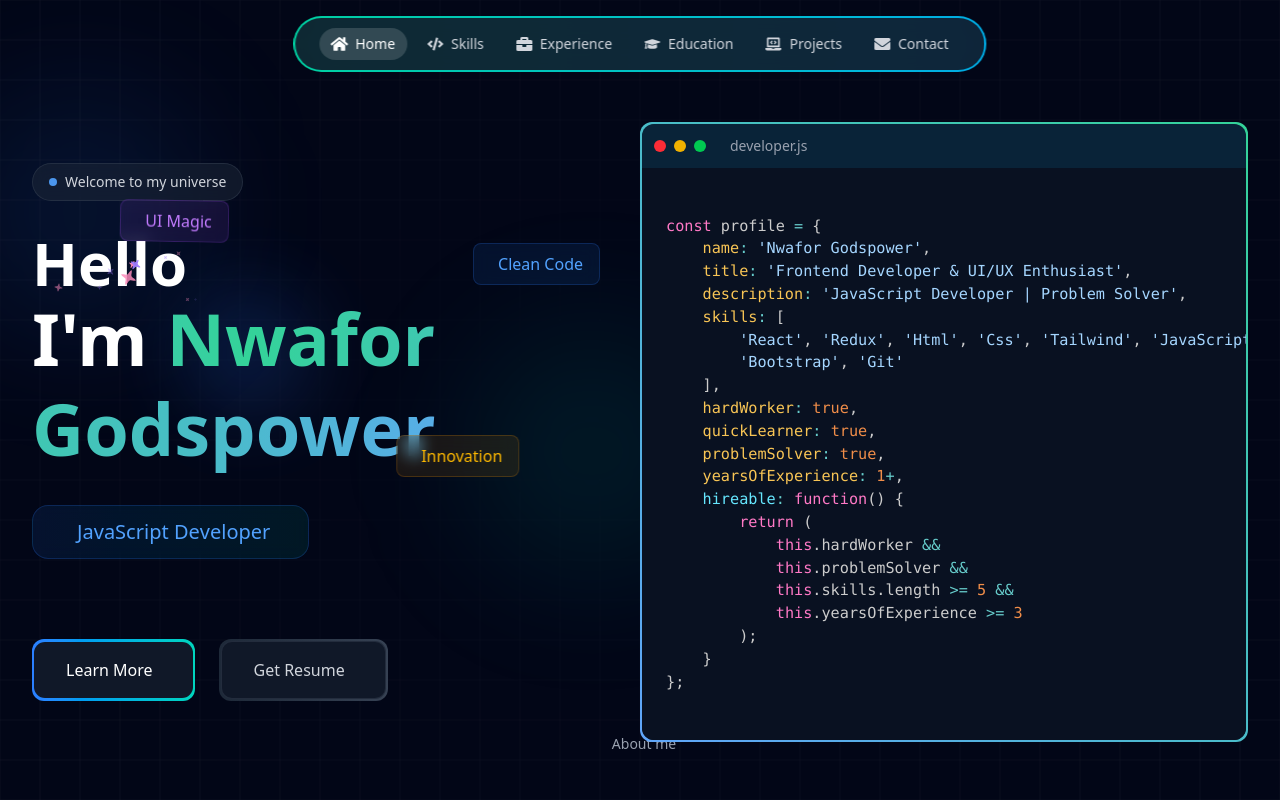
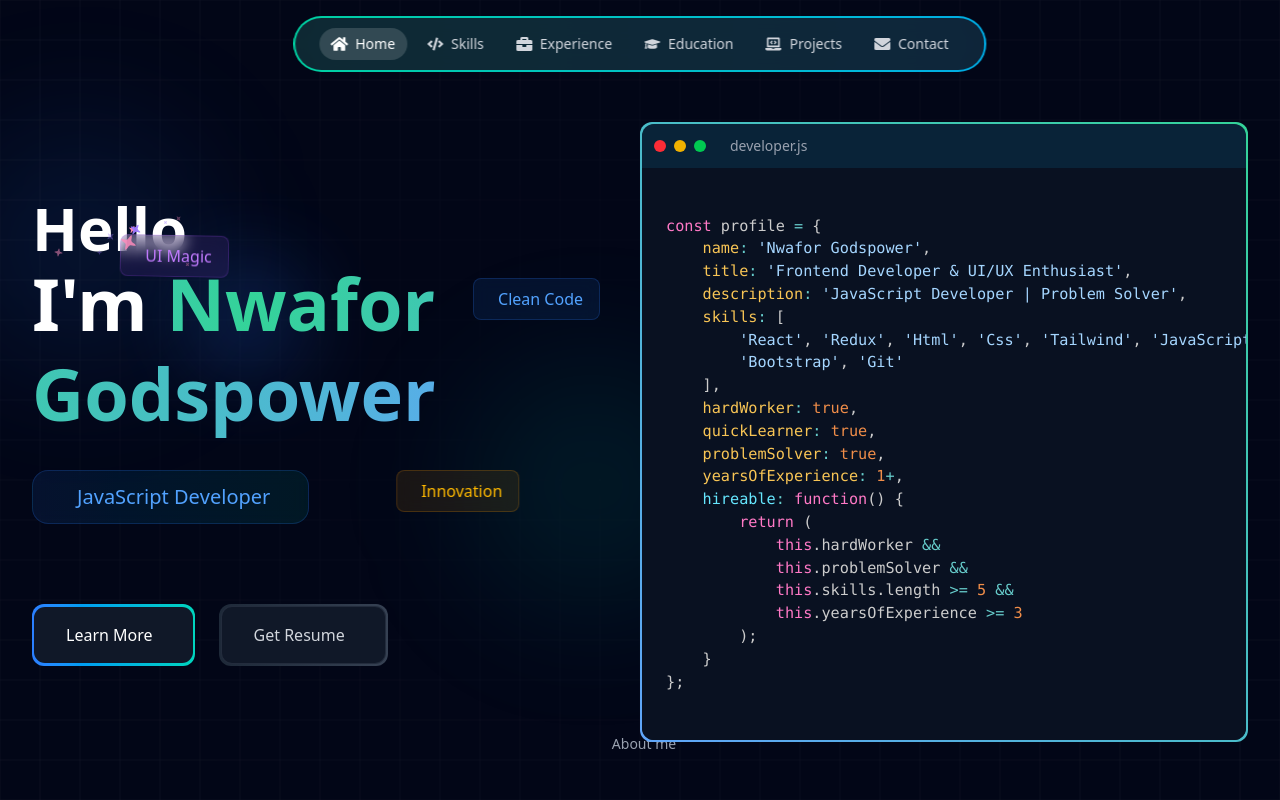
Before and after one commit to chikamso-cmd/portfolio, a React (Vite) app: page / in a window 1280 px wide. Shown: the top 800 px of the page. Built offline with nearby package versions, Linux system fonts and the light colour scheme.

Commit message:
bug fixes

```diff
--- a/src/pages/Hero/Hero.jsx
+++ b/src/pages/Hero/Hero.jsx
@@ -1,5 +1,5 @@
 import { useState, useEffect } from "react";
-import resume from "@/assets/NWAFOR GOD’SPOWER CHIKAMSO.pdf";
+import resume from "@/assets/Nwafor Godspower Chikamso.pdf";
 import Prism from "prismjs";
 import "prismjs/components/prism-javascript";
 import "@/assets/css/tomorrow.css";
@@ -176,12 +176,12 @@ const profile = {
               <div className="absolute hidden lg:block lg:top-40 lg:-right-20 w-48 h-48 lg:w-64 lg:h-64 bg-teal-500/10 rounded-full blur-3xl"></div>
 
               {/* Welcome badge */}
-              <div className="inline-flex items-center gap-2 px-3 sm:px-4 py-2 rounded-full bg-gray-800/50 backdrop-blur-sm border border-gray-700/50 mb-6 sm:mb-8 animate__animated animate__fadeInDown animate__delay-1s">
+              {/* <div className="inline-flex items-center gap-2 px-3 sm:px-4 py-2 rounded-full bg-gray-800/50 backdrop-blur-sm border border-gray-700/50 mb-6 sm:mb-8 animate__animated animate__fadeInDown animate__delay-1s">
                 <div className="w-2 h-2 rounded-full bg-blue-400 animate-pulse"></div>
                 <span className="text-gray-300 text-xs sm:text-sm font-medium">
                   Welcome to my universe
                 </span>
-              </div>
+              </div> */}
 
               {/* Name section */}
               <div className="relative mb-6 sm:mb-8">
```
Also changed, not shown: 2 other files (tests, documents, lock files or other folders).
